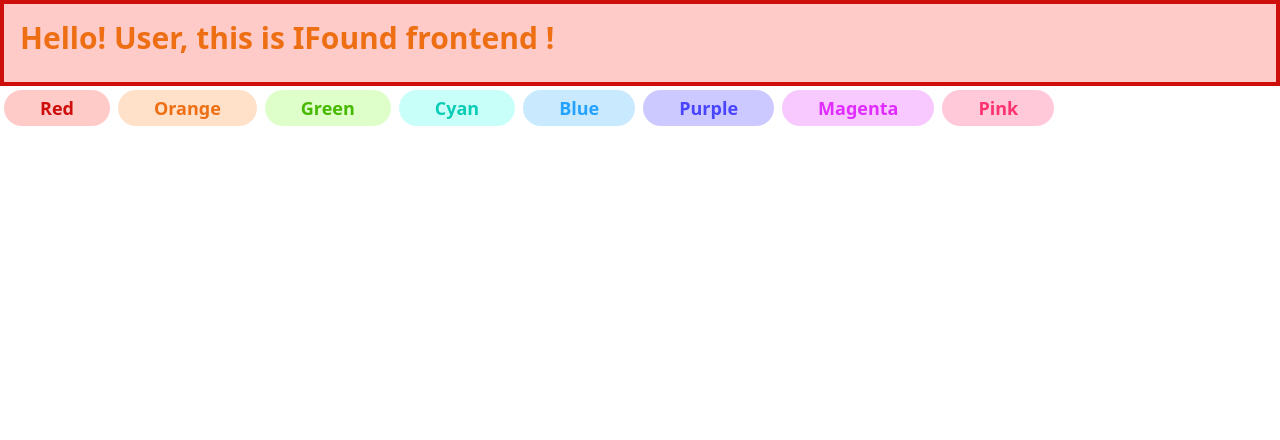
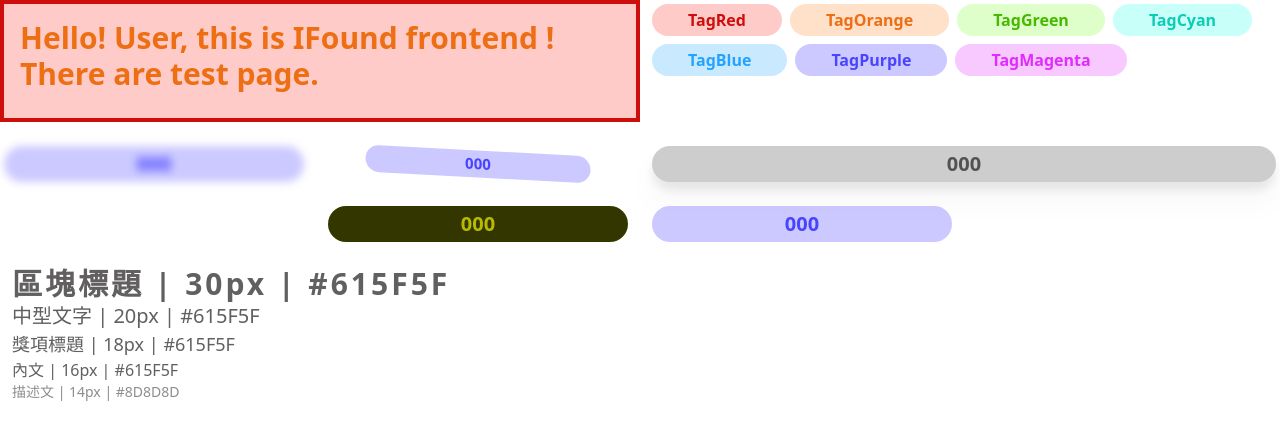
Before and after one commit to sarah20030409/ifound_frontend, a Vue app: page / in a window 1280 px wide. Shown: the top 440 px of the page. Built offline with nearby package versions, Linux system fonts and the light colour scheme.

Commit message:
Global style

```diff
--- a/src/assets/style.css
+++ b/src/assets/style.css
@@ -5,46 +5,62 @@
 @layer components {
   /* Base style for tags. */
   .TagBaseStyle {
-    @apply inline-block py-1 px-9 m-1 text-center rounded-full text-lg font-bold;
+    @apply inline-block py-1 px-9 m-1 text-center rounded-full text-xl font-bold max-h-9;
   }
 
   /* Tags style. */
   .TagRed {
     @apply TagBaseStyle bg-tagRed text-tagRedText;
   }
-
   .TagOrange {
     @apply TagBaseStyle bg-tagOrange text-tagOrangeText;
   }
-
   .TagYellow {
     @apply TagBaseStyle bg-tagYellow text-tagYellowText;
   }
-
   .TagGreen {
     @apply TagBaseStyle bg-tagGreen text-tagGreenText;
   }
-
   .TagCyan {
     @apply TagBaseStyle bg-tagCyan text-tagCyanText;
   }
-
   .TagBlue {
     @apply TagBaseStyle bg-tagBlue text-tagBlueText;
   }
-
   .TagPurple {
     @apply TagBaseStyle bg-tagPurple text-tagPurpleText;
   }
-
   .TagMagenta {
     @apply TagBaseStyle bg-tagMagenta text-tagMagentaText;
   }
-
   .TagPink {
     @apply TagBaseStyle bg-tagPink text-tagPinkText;
+  }
+
+  /* text style */
+  .BigTitle {
+    @apply font-bold text-3xl text-[#615F5F] tracking-widest;
+  }
+  .MediumText {
+    @apply text-xl text-[#615F5F];
+  }
+  .AwardTitle {
+    @apply text-lg text-[#615F5F];
+  }
+  .NormalText {
+    @apply text-base text-[#615F5F];
+  }
+  .DesText {
+    @apply text-sm text-[#8D8D8D];
   }
 }
 
 @layer base {
+  * {
+    @apply selection:bg-tagRed;
+  }
+  p {
+    /* Font's default size is 16px */
+    @apply text-base font-sans;
+  }
 }
--- a/src/pages/testPage/components/HelloComp.vue
+++ b/src/pages/testPage/components/HelloComp.vue
@@ -3,46 +3,48 @@
 const _props: any = defineProps({
   name: String
 })
+
+const tagsStyle: Array<String> = [
+  'TagRed',
+  'TagOrange',
+  'TagGreen',
+  'TagCyan',
+  'TagBlue',
+  'TagPurple',
+  'TagMagenta'
+]
 </script>
 
 <template>
+  <div class="grid grid-cols-2 space-x-2">
     <div class="bg-tagRed border-4 border-tagRedText">
       <h1 class="text-3xl font-bold p-4 mb-[10px] text-tagRedText lg:text-tagOrangeText">
-      Hello! {{ name }}, this is IFound frontend !
+        Hello! {{ name }}, this is IFound frontend ! There are test page.
       </h1>
     </div>
 
-  <div class="tagContainer">
-    <div class="TagRed">
-      <p>Red</p>
+    <div class="outerFrame">
+      <div v-for="(tag, index) in tagsStyle" :key="index" :class="tag">
+        <p>{{ tagsStyle[index] }}</p>
+      </div>
+    </div>
   </div>
 
-    <div class="TagOrange">
-      <p>Orange</p>
+  <!-- Grid -->
+  <div class="grid grid-cols-3 lg:grid-cols-4 mt-20 gap-4">
+    <div :class="tagsStyle[5]" class="row-span-2 blur-sm">000</div>
+    <div :class="tagsStyle[5]" class="scale-75 skew-y-3">000</div>
+    <div :class="tagsStyle[5]" class="col-span-2 drop-shadow-xl grayscale">000</div>
+    <div :class="tagsStyle[5]" class="invert">000</div>
+    <div :class="tagsStyle[5]">000</div>
   </div>
 
-    <div class="TagGreen">
-      <p>Green</p>
-    </div>
-
-    <div class="TagCyan">
-      <p>Cyan</p>
-    </div>
-
-    <div class="TagBlue">
-      <p>Blue</p>
-    </div>
-
-    <div class="TagPurple">
-      <p>Purple</p>
-    </div>
-
-    <div class="TagMagenta">
-      <p>Magenta</p>
-    </div>
-
-    <div class="TagPink">
-      <p>Pink</p>
-    </div>
+  <!-- Text area -->
+  <div class="mt-20 mx-3">
+    <div class="BigTitle">區塊標題 | 30px | #615F5F</div>
+    <div class="MediumText">中型文字 | 20px | #615F5F</div>
+    <div class="AwardTitle">獎項標題 | 18px | #615F5F</div>
+    <div class="NormalText">內文 | 16px | #615F5F</div>
+    <div class="DesText">描述文 | 14px | #8D8D8D</div>
   </div>
 </template>
--- a/tailwind.config.js
+++ b/tailwind.config.js
@@ -3,6 +3,9 @@ export default {
   content: ['./src/**/*.{html,js,ts,jsx,tsx,vue}'],
   theme: {
     extend: {
+      margin: {
+        20: '20px'
+      },
       colors: {
         transparent: 'transparent',
         current: 'currentColor',
```
Lines whose indentation alone changed are shown as unchanged.
